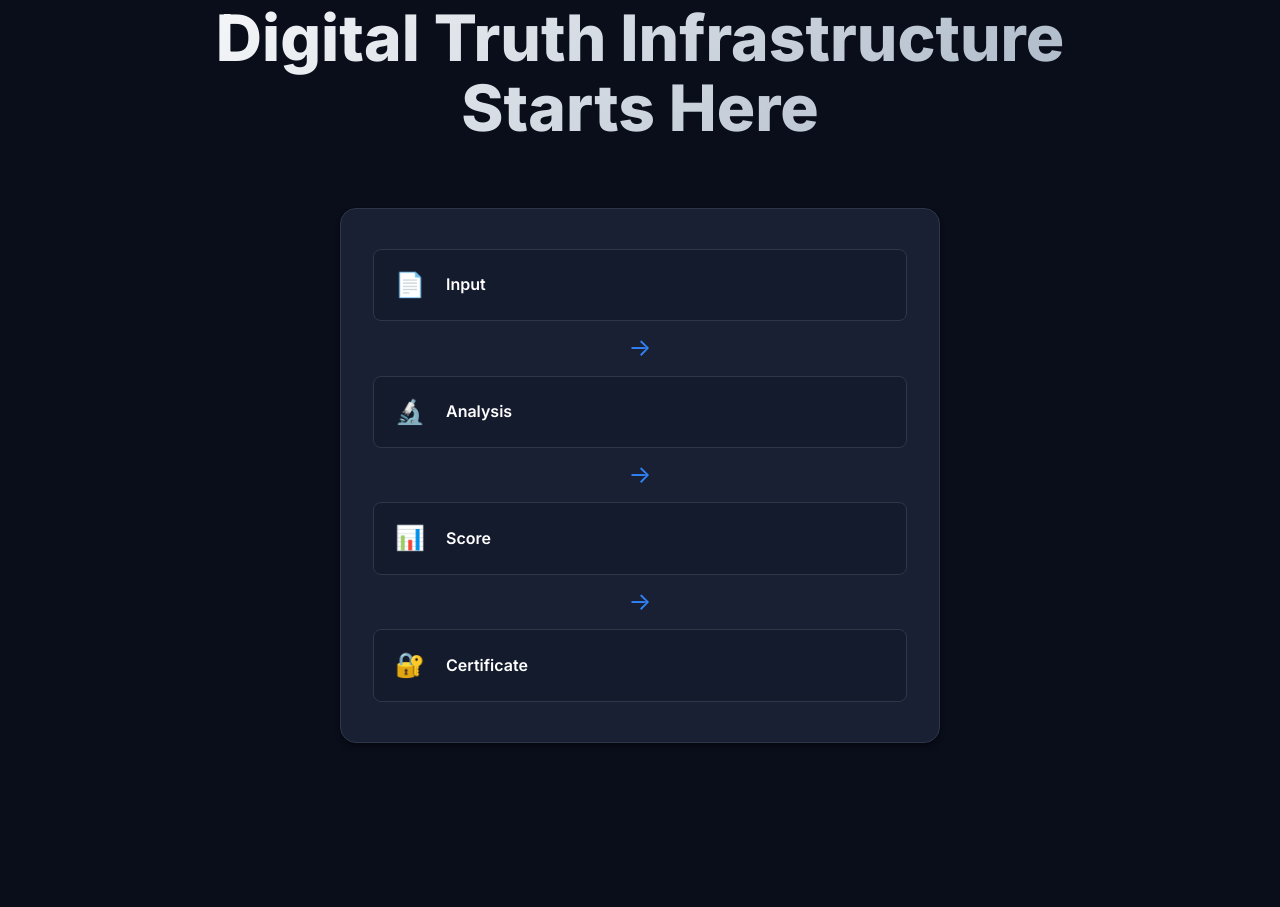
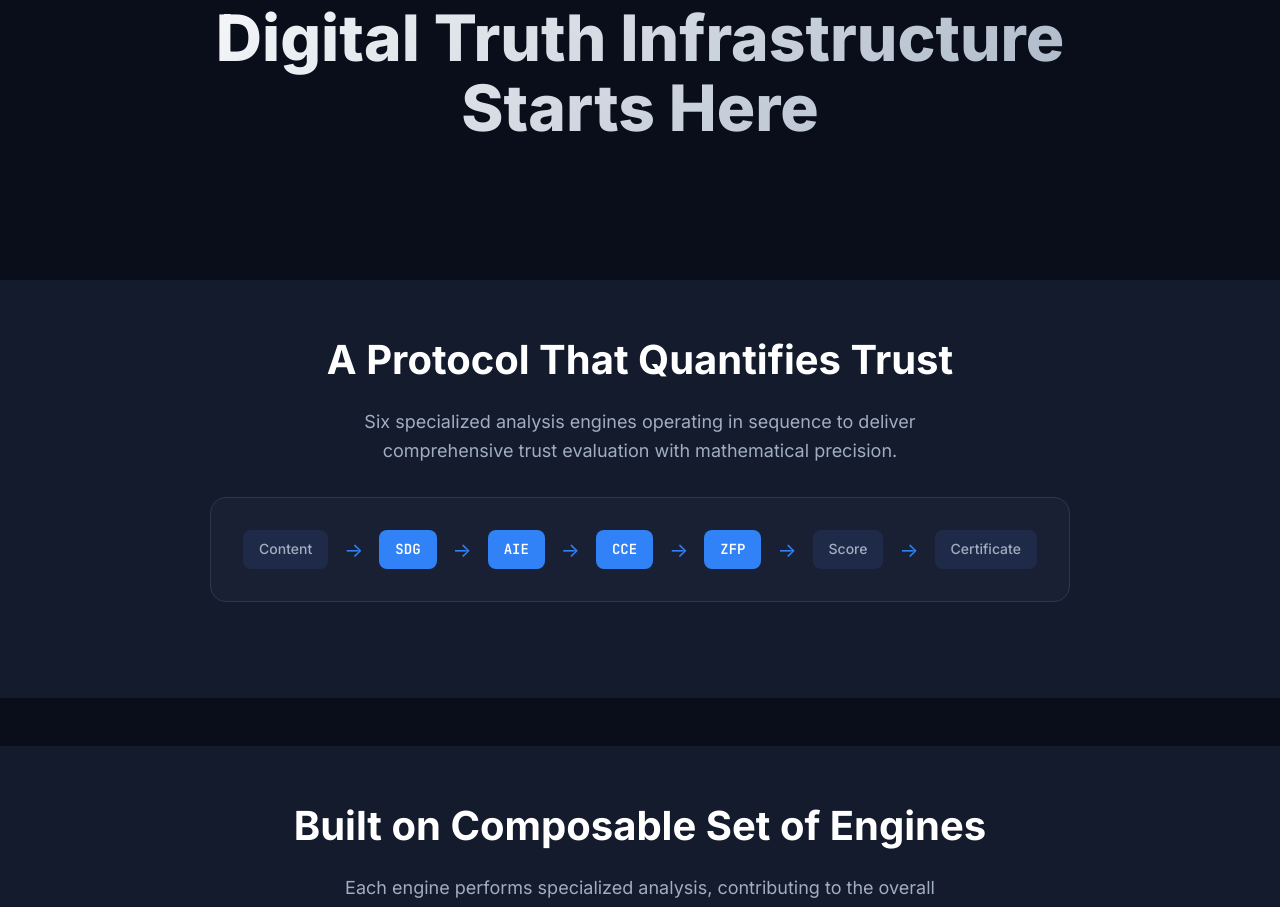
Before and after one commit to rm3non/TrustGraphed, a Flask app: page / in a window 1280 px wide. Shown: the part 189-1096 px from the top of the page. Run offline with Flask 3, Linux system fonts and the light colour scheme.

Commit message:
Assistant checkpoint: Remove hero visual pipeline section
Assistant generated file changes:
- templates/index.html: Remove unnecessary hero visual pipeline

---

User prompt:

remove this part. It is unnecessary

Replit-Commit-Author: Assistant
Replit-Commit-Session-Id: 872e4db2-f6a4-4cd4-a281-6e1acf3b816e

```diff
--- a/templates/index.html
+++ b/templates/index.html
@@ -33,30 +33,6 @@
     <!-- Hero Section -->
     <section class="hero-section" id="hero">
         <h1 class="hero-title">Digital Truth Infrastructure<br>Starts Here</h1>
-
-        <div class="hero-visual">
-            <div class="trust-pipeline">
-                <div class="pipeline-step">
-                    <div class="step-icon">📄</div>
-                    <div class="step-label">Input</div>
-                </div>
-                <div class="pipeline-arrow">→</div>
-                <div class="pipeline-step">
-                    <div class="step-icon">🔬</div>
-                    <div class="step-label">Analysis</div>
-                </div>
-                <div class="pipeline-arrow">→</div>
-                <div class="pipeline-step">
-                    <div class="step-icon">📊</div>
-                    <div class="step-label">Score</div>
-                </div>
-                <div class="pipeline-arrow">→</div>
-                <div class="pipeline-step">
-                    <div class="step-icon">🔐</div>
-                    <div class="step-label">Certificate</div>
-                </div>
-            </div>
-        </div>
     </section>
 
     <!-- Protocol Section -->
```
